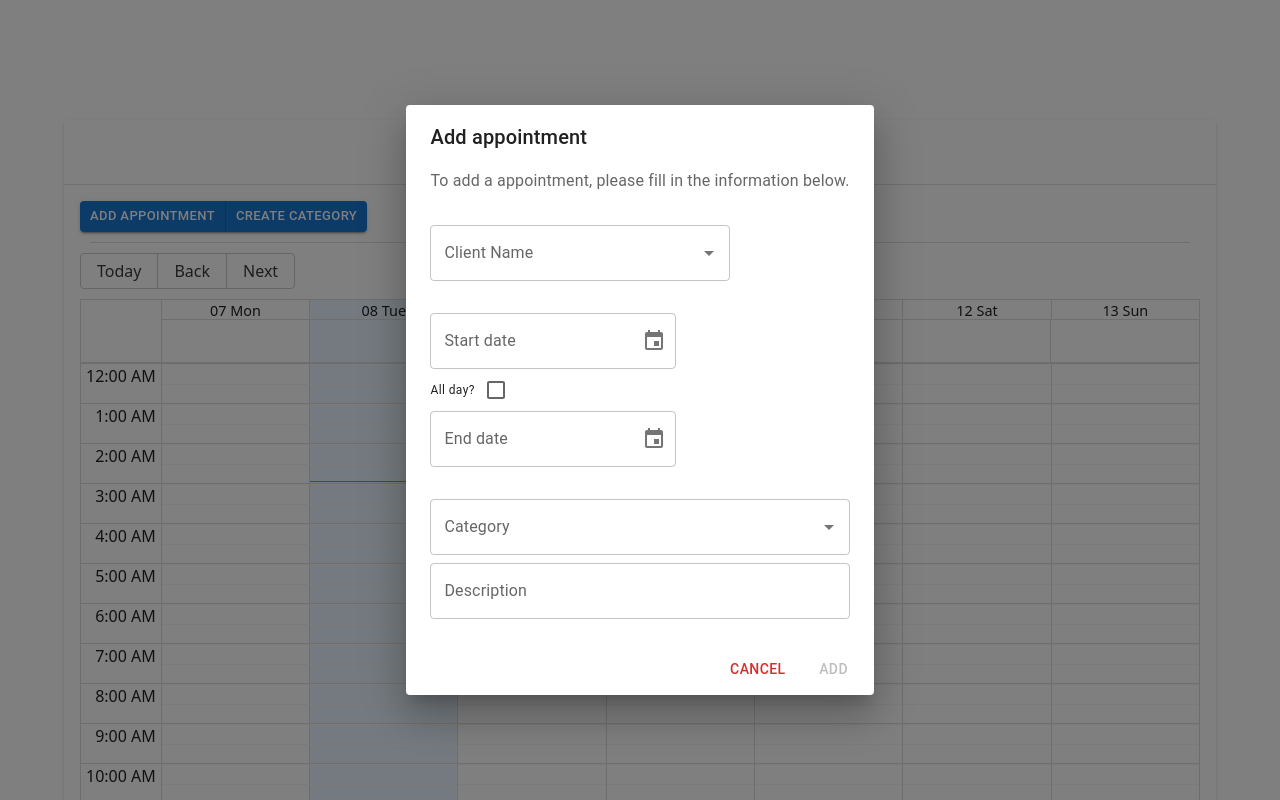
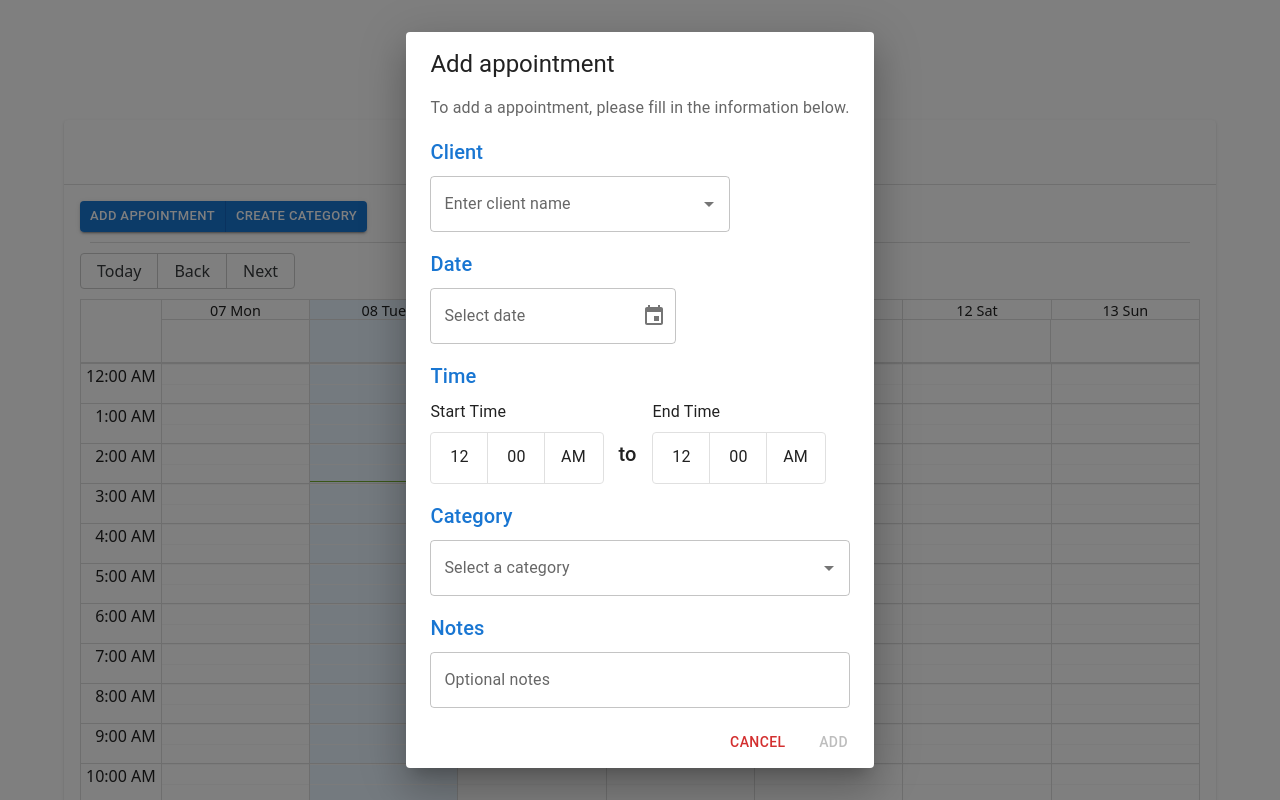
Before and after one commit to daphne-simons/clinic-organiser, a React (Vite) app: page / in a window 1280 px wide. Both pictures are taken after a click on the button "ADD APPOINTMENT". Shown: the top 800 px of the page. Built offline with nearby package versions, Linux system fonts and the light colour scheme.

Commit message:
wip - improve date and time picker fields, still need work

```diff
--- a/src/components/AddDatePickerAppointmentModal.tsx
+++ b/src/components/AddDatePickerAppointmentModal.tsx
@@ -9,11 +9,16 @@ import {
   Button,
   Autocomplete,
   Box,
-  Checkbox,
   Typography,
 } from "@mui/material"
-import { LocalizationProvider, DateTimePicker } from "@mui/x-date-pickers"
+// import { LocalizationProvider, DateTimePicker } from "@mui/x-date-pickers"
 import { AdapterDateFns } from "@mui/x-date-pickers/AdapterDateFns"
+import {
+  LocalizationProvider,
+  DatePicker,
+  MultiSectionDigitalClock,
+} from "@mui/x-date-pickers"
+import dayjs from 'dayjs'
 import type { DatePickerAppointmentFormData, ICategory } from "./AppointmentCalendar"
 
 interface IProps {
@@ -53,12 +58,6 @@ export default function AddDatePickerAppointmentModal({
     }))
   }
 
-  const handleCheckboxChange = (e: ChangeEvent<HTMLInputElement>) => {
-    setDatePickerAppointmentFormData((prevState) => ({
-      ...prevState,
-      allDay: e.target.checked,
-    }))
-  }
 
   const handleCategoryChange = (e: React.SyntheticEvent, value: ICategory | null) => {
     setDatePickerAppointmentFormData((prevState) => ({
@@ -67,6 +66,58 @@ export default function AddDatePickerAppointmentModal({
     }))
   }
 
+  // Handle Date change
+  const handleDateChange = (newValue: Date | null) => {
+    setDatePickerAppointmentFormData((prevState) => ({
+      ...prevState,
+      // Update both start and end dates to maintain the same date
+      start: newValue ? new Date(newValue) : undefined,
+      end: newValue && prevState.end ?
+        new Date(newValue.getFullYear(), newValue.getMonth(), newValue.getDate(),
+          prevState.end.getHours(), prevState.end.getMinutes()) :
+        undefined,
+    }))
+  }
+  // Handle start time change
+  const handleStartTimeChange = (newValue: Date | null) => {
+    if (newValue && start) {
+      // Combine the existing date with the new time
+      const updatedStart = new Date(start)
+      updatedStart.setHours(newValue.getHours())
+      updatedStart.setMinutes(newValue.getMinutes())
+
+      setDatePickerAppointmentFormData((prevState) => ({
+        ...prevState,
+        start: updatedStart,
+      }))
+    }
+  }
+
+  // Handle end time change
+  const handleEndTimeChange = (newValue: Date | null) => {
+    if (newValue && start) {
+      // Combine the existing date with the new time
+      const updatedEnd = new Date(start) // Use start date as base
+      updatedEnd.setHours(newValue.getHours())
+      updatedEnd.setMinutes(newValue.getMinutes())
+
+      setDatePickerAppointmentFormData((prevState) => ({
+        ...prevState,
+        end: updatedEnd,
+      }))
+    }
+  }
+
+  // STRETCH: handle both start and end time in a single input and handler function
+  // const handleTimeChange = (newValue: Date | null) => {
+  //   if (newValue) {
+  //     setDatePickerAppointmentFormData((prevState) => ({
+  //       ...prevState,
+  //       start: newValue,
+  //       end: newValue,
+  //     }))
+  //   }
+  // }
   const isDisabled = () => {
     const checkend = () => {
       if (!allDay && end === null) {
@@ -81,88 +132,127 @@ export default function AddDatePickerAppointmentModal({
 
   return (
     <Dialog open={open} onClose={onClose}>
-      <DialogTitle>Add appointment</DialogTitle>
+      <DialogTitle variant="h5">Add appointment</DialogTitle>
       <DialogContent>
         <DialogContentText>To add a appointment, please fill in the information below.</DialogContentText>
         <Box component="form">
 
+          {/* Client Name: */}
+          <Typography variant="h6" color="primary" sx={{ mt: 2 }}>
+            Client
+          </Typography>
           <Autocomplete
             disablePortal
             options={clients}
-            sx={{ width: 300, marginBottom: 4, marginTop: 4 }}
-            // sx={{ marginTop: 4 }}
+            sx={{ width: 300, mb: 2, mt: 1 }}
             onChange={(_, newValue) =>
               setDatePickerAppointmentFormData((prevState) => ({
                 ...prevState,
                 client: newValue?.label ?? '', // Default value if newValue is null
               }))
             }
-            renderInput={(params) => <TextField {...params} label="Client Name" />}
+            renderInput={(params) => <TextField {...params} label="Enter client name" />}
 
           />
+
+          {/* Date: */}
           <LocalizationProvider dateAdapter={AdapterDateFns}>
-            <Box>
-              <DateTimePicker
-                label="Start date"
+            <Box sx={{ mb: 2 }}>
+              <Typography variant="h6" sx={{ mb: 1 }} color="primary">
+                Date
+              </Typography>
+              <DatePicker
+                label="Select date"
                 value={start}
-                ampm={true}
-                minutesStep={30}
-                onChange={(newValue) =>
-                  setDatePickerAppointmentFormData((prevState) => ({
-                    ...prevState,
-                    start: new Date(newValue!),
-                  }))
-                }
-                // TS Error: This does currently work, but look on mui docs for improved/ latest syntax
-                renderInput={(params) => <TextField {...params} />}
+                onChange={handleDateChange}
+                renderInput={(params) => <TextField {...params} halfWidth />}
               />
             </Box>
 
-            <Box>
-              <Typography variant="caption" color="text" component={"span"}>
-                All day?
+            <Box sx={{ mb: 1 }}>
+              <Typography variant="h6" sx={{ mb: 0 }} color="primary">
+                Time
               </Typography>
-              <Checkbox onChange={handleCheckboxChange} value={allDay} />
             </Box>
 
-            <DateTimePicker
-              label="End date"
-              disabled={allDay}
-              minDate={start}
-              minutesStep={30}
-              ampm={true}
-              value={allDay ? null : end}
-              onChange={(newValue) =>
-                setDatePickerAppointmentFormData((prevState) => ({
-                  ...prevState,
-                  end: new Date(newValue!),
-                }))
-              }
-              // TS Error: This does currently work, but look on mui docs for improved/ latest syntax
+            <Box sx={{ display: 'flex', alignItems: 'center', gap: 2, flexWrap: 'wrap' }}>
 
-              renderInput={(params) => <TextField {...params} />}
+              {/* // STRETCH: handle both start and end time in a single input and handler function */}
+              {/* <TimeRangePicker
+                value={value}
+                onChange={handleTimeChange}
+              /> */}
+              {/* Start Time */}
+              <Box>
+                <Typography variant="body1" sx={{ mb: 1 }}>Start Time</Typography>
+                <MultiSectionDigitalClock
+                  value={start}
+                  onChange={handleStartTimeChange}
+                  sx={{
+                    border: '1px solid #e0e0e0',
+                    borderRadius: 1,
+                    maxHeight: 50,
+                    overflow: 'auto'
+                  }}
                 />
+
+              </Box>
+
+              {/* "to" separator */}
+              <Typography variant="h6" sx={{ mt: 3 }} >
+                to
+              </Typography>
+
+              {/* End Time */}
+              <Box>
+                <Typography variant="body1" sx={{ mb: 1 }}>End Time</Typography>
+                <MultiSectionDigitalClock
+                  value={end}
+                  onChange={handleEndTimeChange}
+                  minTime={start ? dayjs(start).toDate() : undefined}
+                  sx={{
+                    border: '1px solid #e0e0e0',
+                    borderRadius: 1,
+                    maxHeight: 50,
+                    overflow: 'auto'
+                  }}
+                />
+              </Box>
+            </Box>
           </LocalizationProvider>
+
+          {/* Category: */}
+          <Box sx={{ mb: 2, mt: 2 }}>
+            <Typography variant="h6" sx={{ mb: 0 }} color="primary">
+              Category
+            </Typography>
             <Autocomplete
               onChange={handleCategoryChange}
               disablePortal
               id="combo-box-demo"
               options={categories}
-            sx={{ marginTop: 4 }}
+              sx={{ mt: 1 }}
               getOptionLabel={(option) => option.title}
-            renderInput={(params) => <TextField {...params} label="Category" />}
+              renderInput={(params) => <TextField {...params} label="Select a category" />}
             />
+          </Box>
+          {/* Notes:  */}
+          <Box sx={{ mb: 2, mt: 2 }}>
+            <Typography variant="h6" sx={{ mb: 0 }} color="primary">
+              Notes
+            </Typography>
             <TextField
-            name="Notes"
+              name="notes"
               value={notes}
               margin="dense"
-            id="description"
-            label="Description"
+              id="notes"
+              label="Optional notes"
               type="text"
               fullWidth
               variant="outlined"
               onChange={onChange}
             />
+          </Box>
         </Box>
       </DialogContent >
       <DialogActions>
```
Lines whose indentation alone changed are shown as unchanged.
